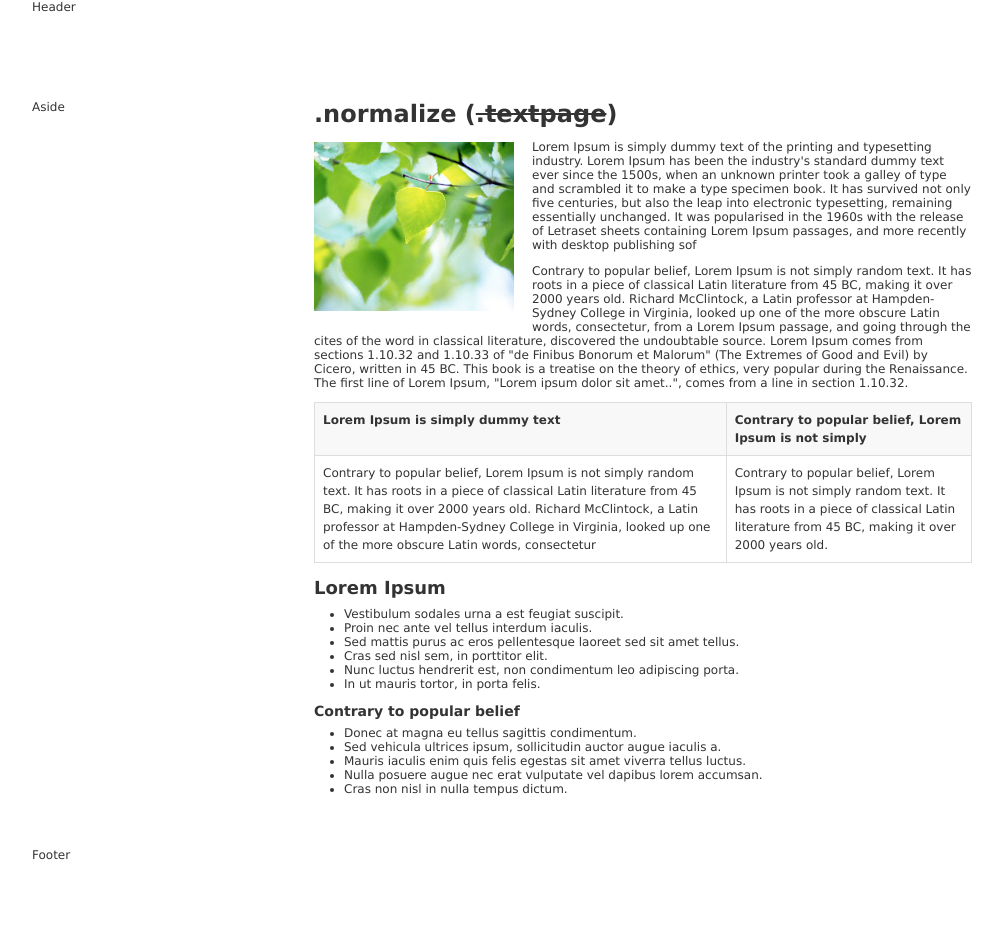
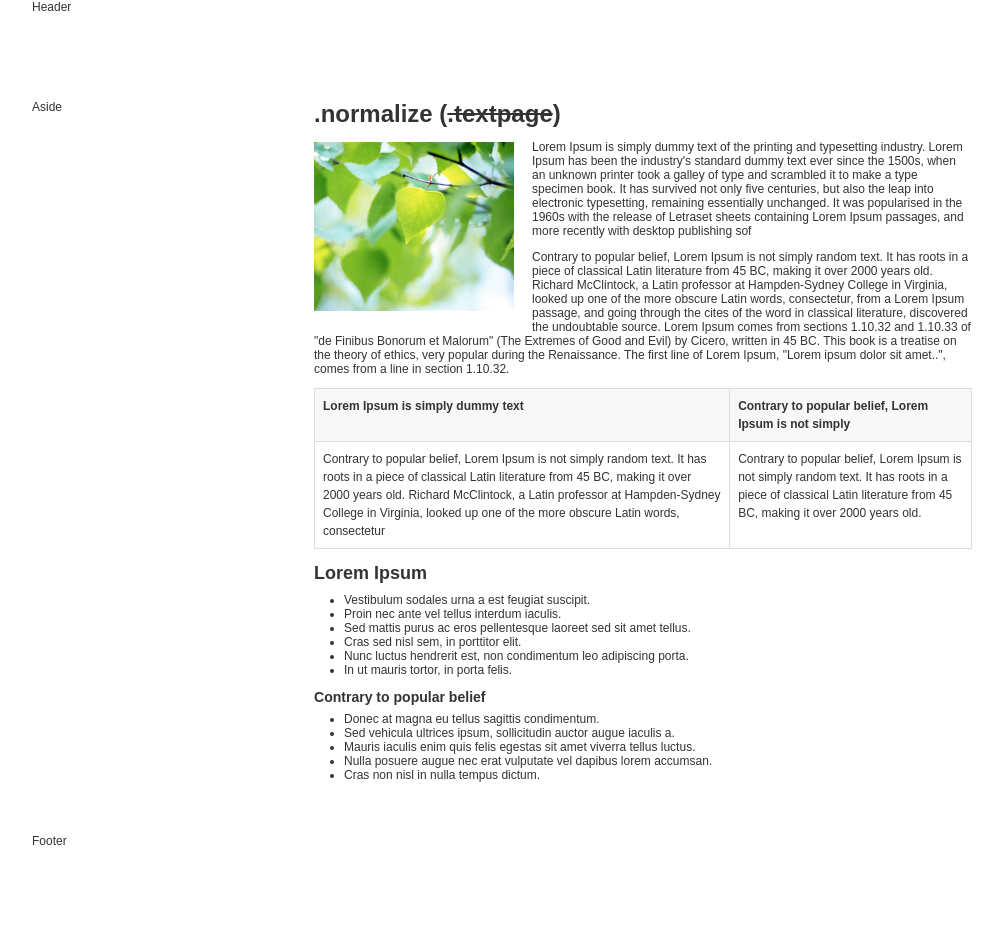
Before and after one commit to trolev/html-template, a plain HTML site: page layout/index.html in a window 1280 px wide. Shown: the whole page, without its empty margins (138-1141 px from the left). Drawn offline with Linux system fonts and the light colour scheme.

Commit message:
Restructured the style.less

```diff
--- a/layout/index.html
+++ b/layout/index.html
@@ -6,7 +6,7 @@
 <!--[if gt IE 8]><!--><html class="no-js"> <!--<![endif]-->
 <head>
   <meta charset="utf-8">
-  <title>Template 2.3. 11.10.12</title>
+  <title>Template 2.3.1 12.10.12</title>
   <meta name="description" content="">
   <meta name="viewport" content="width=device-width">
   <link href="media/images/favicon.ico" rel="shortcut icon" type="image/x-icon">
--- a/layout/media/less/style.less
+++ b/layout/media/less/style.less
@@ -1,12 +1,12 @@
- @import 'var.less';
+@import 'var.less';
 
- /*Base styles*/
+/*Base styles*/
 html,
 input,
 select,
 textarea {
   color: @base-color;
-  font: 12px @verdana;
+  font: 12px @arial;
 }
 ::selection {
   background: #0784ad;
@@ -20,7 +20,9 @@ a {
   color: #1b66ff;
 }
 
-/*Layout*/
+/*Blocks*/
+
+/*$page*/
 .page {
   position: relative;
   margin: 0 auto;
@@ -36,11 +38,8 @@ a {
 .page:after {
   clear: both;
 }
-.header {
-  position: relative;
-  margin: 0 auto;
-  height: 100px;
-}
+
+/*$container*/
 .container {
   position: relative;
   margin: 0 auto 140px;
@@ -53,6 +52,8 @@ a {
   height: 0;
   visibility: hidden;
 }
+
+/*$column*/
 .column__aside {
   float: left;
   width: 25%;
@@ -61,6 +62,8 @@ a {
   float: right;
   width: 70%;
 }
+
+/*$footer*/
 .footer {
   position: absolute;
   bottom: 0;
@@ -69,4 +72,9 @@ a {
   height: 100px;
 }
 
-/*Blocks*/
+/*$header*/
+.header {
+  position: relative;
+  margin: 0 auto;
+  height: 100px;
+}
```
Also changed, not shown: layout/media/css/style.css.
